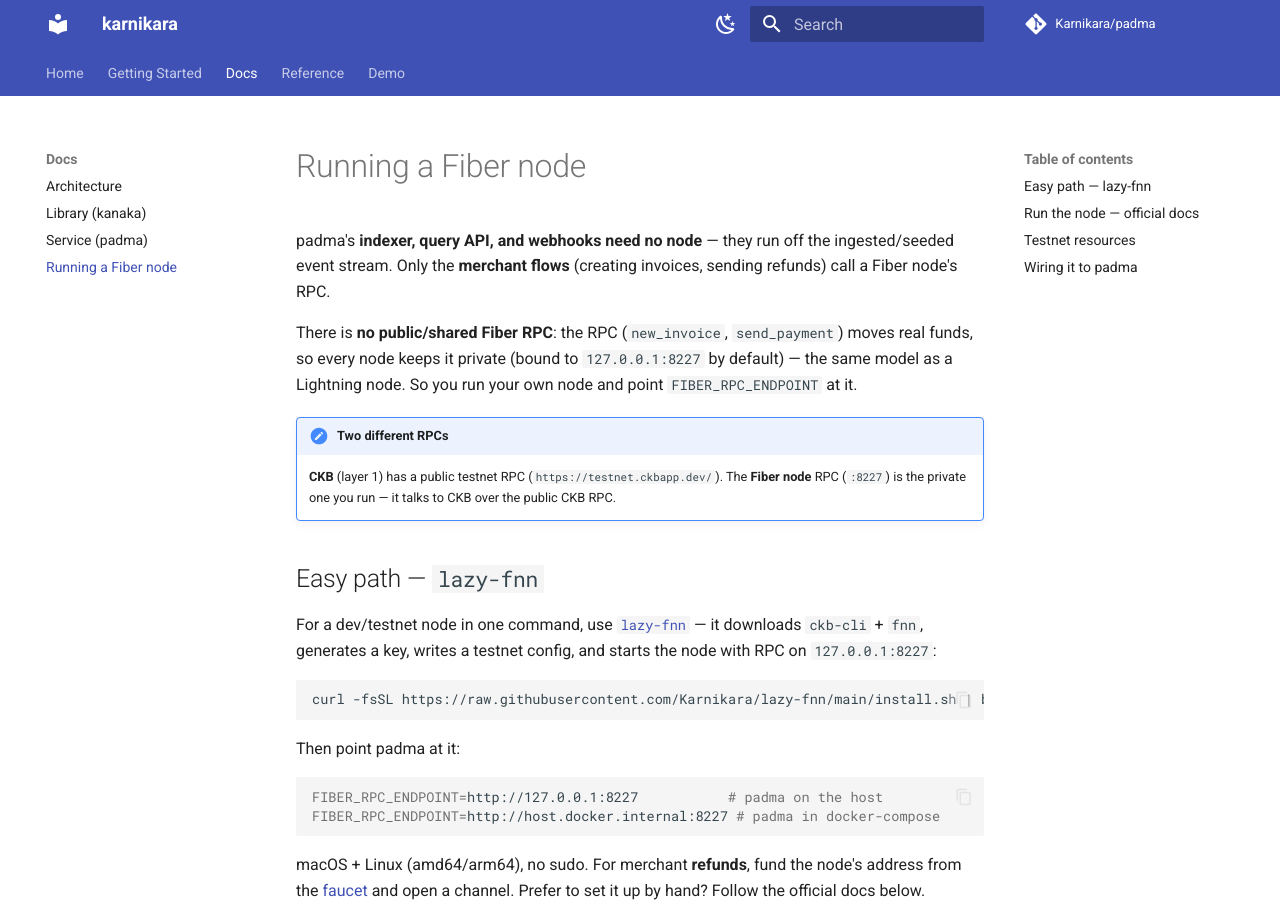
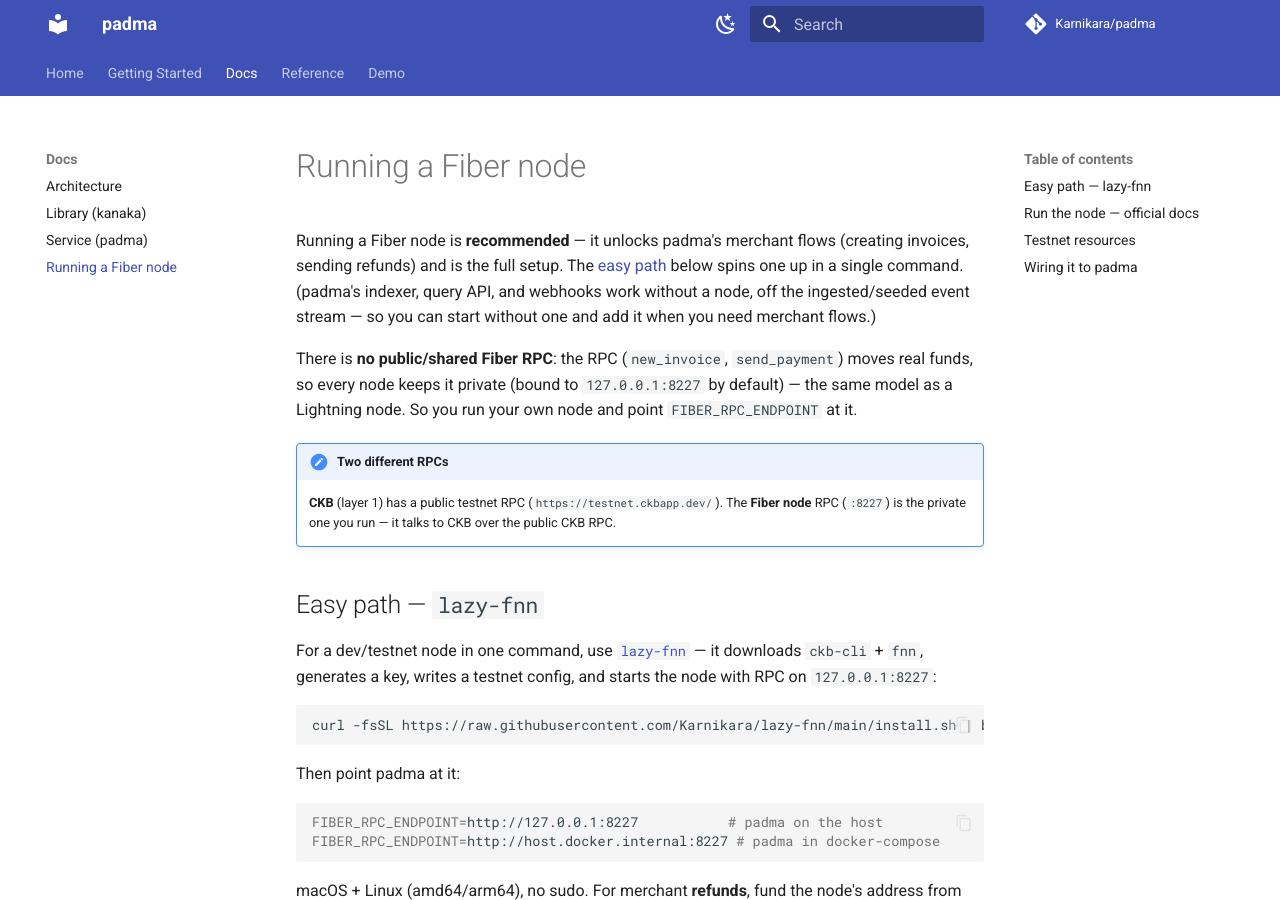
Before and after one commit to Karnikara/padma, an MkDocs documentation site: the page built from docs/running-a-node.md, in a window 1280 px wide and 900 px high. Built offline with MkDocs 1.6.1 and Material for MkDocs 9.7.7, drawn with Linux system fonts in a browser that asks for light colours; comment, search, counter and statistics services are not loaded.

Commit message:
chore(docs): Rebrand docs to padma and recommend node
Replace remaining `karnikara` references with `padma` and promote the
Fiber node from optional to recommended; mention `lazy-fnn` easy path.

```diff
--- a/docs/running-a-node.md
+++ b/docs/running-a-node.md
@@ -1,8 +1,10 @@
 # Running a Fiber node
 
-padma's **indexer, query API, and webhooks need no node** — they run off the
-ingested/seeded event stream. Only the **merchant flows** (creating invoices,
-sending refunds) call a Fiber node's RPC.
+Running a Fiber node is **recommended** — it unlocks padma's merchant flows
+(creating invoices, sending refunds) and is the full setup. The [easy path](#easy-path-lazy-fnn)
+below spins one up in a single command. (padma's indexer, query API, and webhooks
+work without a node, off the ingested/seeded event stream — so you can start
+without one and add it when you need merchant flows.)
 
 There is **no public/shared Fiber RPC**: the RPC (`new_invoice`, `send_payment`)
 moves real funds, so every node keeps it private (bound to `127.0.0.1:8227` by
--- a/mkdocs.yml
+++ b/mkdocs.yml
@@ -1,4 +1,4 @@
-site_name: karnikara
+site_name: padma
 site_description: Indexer, webhook delivery, and merchant backend for the Nervos CKB Fiber Network
 site_url: https://karnikara.github.io/padma/
 repo_url: https://github.com/Karnikara/padma
```
Also changed, not shown: docs/getting-started.md (+4 -2 lines), docs/index.md (+2 -2 lines), docs/library.md (+1 -1 lines), docs/service.md (+1 -1 lines).
